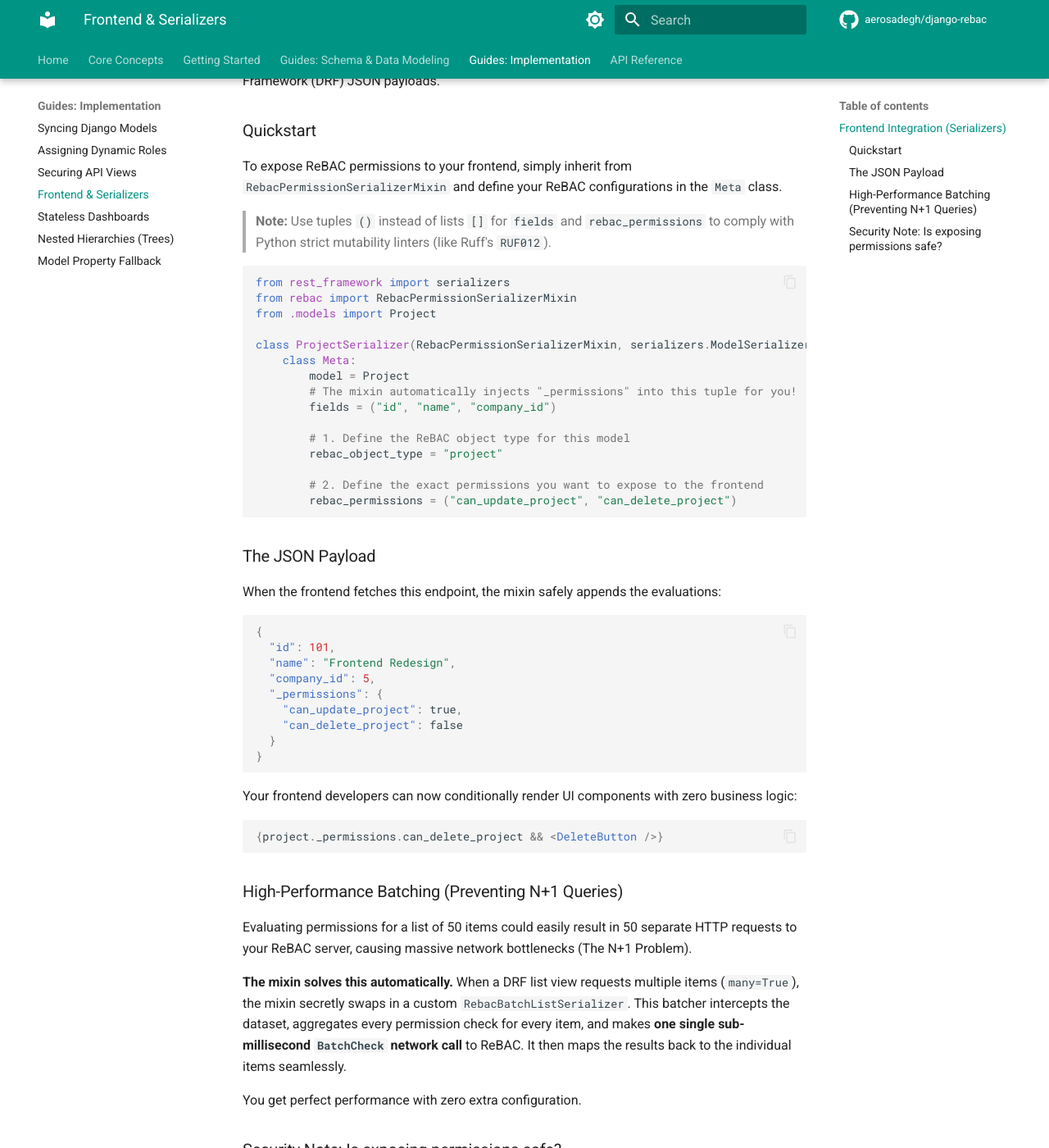
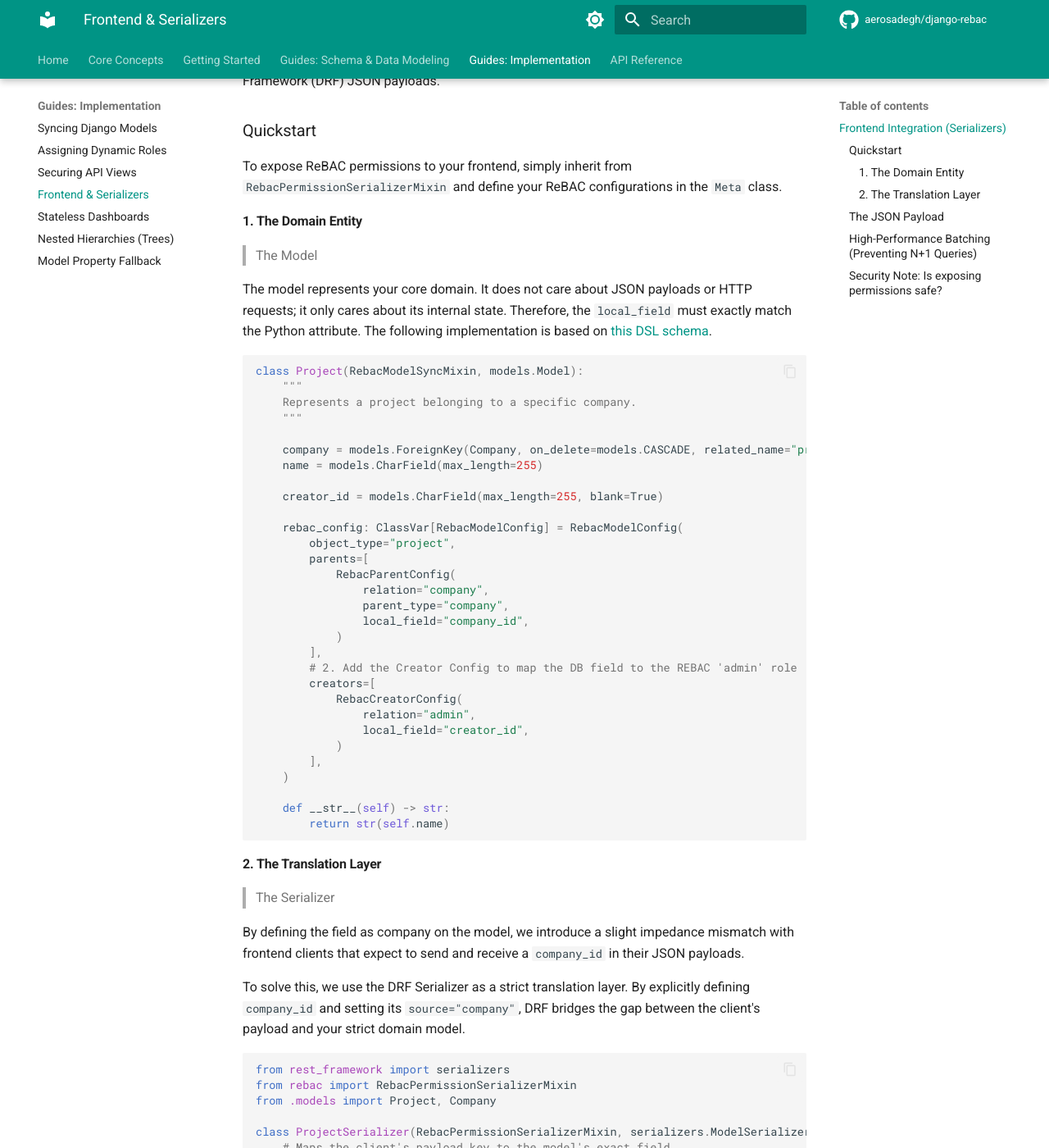
Before and after one commit to OrmusLabs/django-rebac, an MkDocs documentation site: the page built from docs/examples/frontend-integration.md, in a window 1280 px wide and 1400 px high, scrolled down 362 px. Shown: the whole window at 82% size. Built offline with MkDocs 1.6.1 and Material for MkDocs 9.7.7, drawn with Linux system fonts in a browser that asks for light colours; comment, search, counter and statistics services are not loaded; the version menu is left out; some of the changed text lies outside the part shown.

Commit message:
Dev (#8)
* Feature/start project (#1)

* feat: add project files with passed tests

* fix: some old code to new code

* fix: improve adaptor for other openfga codes

* test: add more passed tests

* style: apply pre-commit

* docs: improve docs for `django-rebac`

* ci: add github workflow

* docs: improve based on the new code

* ci: update pre-commit config

* fix: add init for migrations

* refactor: project structure files

* test: passed test due to refactor

* refactor: move a signal receiver to `signals.py`

* test: add a test for `signals.py`

* docs: improve some parts

* test: add some test for delete

* feat: add some capabilities for delete action

* fix: imports for rebac.core

* fix: `batch_check` in `OpenFGABackend`

---------

Co-authored-by: Sadegh Yazdani <m.s.yazdani86@gmail.com>

* Docs/refine (#3)

* docs: refine

* bump: version 0.1.1

---------

Co-authored-by: Sadegh Yazdani <m.s.yazdani86@gmail.com>

* Docs/refine (#5)

* docs: refine

* bump: version 0.1.1

---------

Co-authored-by: Sadegh Yazdani <m.s.yazdani86@gmail.com>

* docs: refine 2 (#7)

Co-authored-by: Sadegh Yazdani <m.s.yazdani86@gmail.com>

* bump: version 0.1.2

---------

Co-authored-by: Sadegh Yazdani <m.s.yazdani86@gmail.com>

````diff
--- a/docs/examples/frontend-integration.md
+++ b/docs/examples/frontend-integration.md
@@ -8,25 +8,86 @@ To solve this, `django-rebac` provides the `RebacPermissionSerializerMixin`. It
 
 To expose ReBAC permissions to your frontend, simply inherit from `RebacPermissionSerializerMixin` and define your ReBAC configurations in the `Meta` class.
 
-> **Note:** Use tuples `()` instead of lists `[]` for `fields` and `rebac_permissions` to comply with Python strict mutability linters (like Ruff's `RUF012`).
+#### 1. The Domain Entity
+> The Model
+
+The model represents your core domain. It does not care about JSON payloads or HTTP requests; it only cares about its internal state. Therefore, the `local_field` must exactly match the Python attribute.
+The following implementation is based on [this DSL schema](./advanced_creation.md#the-rebac-architecture).
+
+```python
+
+class Project(RebacModelSyncMixin, models.Model):
+    """
+    Represents a project belonging to a specific company.
+    """
+
+    company = models.ForeignKey(Company, on_delete=models.CASCADE, related_name="projects")
+    name = models.CharField(max_length=255)
+
+    creator_id = models.CharField(max_length=255, blank=True)
+
+    rebac_config: ClassVar[RebacModelConfig] = RebacModelConfig(
+        object_type="project",
+        parents=[
+            RebacParentConfig(
+                relation="company",
+                parent_type="company",
+                local_field="company_id",
+            )
+        ],
+        # 2. Add the Creator Config to map the DB field to the REBAC 'admin' role
+        creators=[
+            RebacCreatorConfig(
+                relation="admin",
+                local_field="creator_id",
+            )
+        ],
+    )
+
+    def __str__(self) -> str:
+        return str(self.name)
+```
+
+
+#### 2. The Translation Layer
+> The Serializer
+
+By defining the field as company on the model, we introduce a slight impedance mismatch with frontend clients that expect to send and receive a `company_id` in their JSON payloads.
+
+To solve this, we use the DRF Serializer as a strict translation layer. By explicitly defining `company_id` and setting its `source="company"`, DRF bridges the gap between the client's payload and your strict domain model.
 
 ```python
 from rest_framework import serializers
 from rebac import RebacPermissionSerializerMixin
-from .models import Project
+from .models import Project, Company
 
 class ProjectSerializer(RebacPermissionSerializerMixin, serializers.ModelSerializer):
+    # Maps the client's payload key to the model's exact field
+    company_id = serializers.PrimaryKeyRelatedField(
+        source="company",
+        queryset=Company.objects.all(),
+    )
+
     class Meta:
         model = Project
         # The mixin automatically injects "_permissions" into this tuple for you!
-        fields = ("id", "name", "company_id")
+        fields = (
+          "id",
+          "name",
+          "company_id",
+        )
 
         # 1. Define the ReBAC object type for this model
         rebac_object_type = "project"
 
         # 2. Define the exact permissions you want to expose to the frontend
-        rebac_permissions = ("can_update_project", "can_delete_project")
+        rebac_permissions = (
+          "can_update_project",
+          "can_delete_project",
+        )
 ```
+
+> **Note:** Use tuples `()` instead of lists `[]` for `fields` and `rebac_permissions` to comply with Python strict mutability linters (like Ruff's `RUF012`).
 
 ### The JSON Payload
 
--- a/pyproject.toml
+++ b/pyproject.toml
@@ -4,7 +4,7 @@ build-backend = "hatchling.build"
 
 [project]
 name = "django-rebac"
-version = "0.1.1"
+version = "0.1.2"
 description = "A declarative, strictly-typed ReBAC framework for Django."
 readme = "README.md"
 requires-python = ">=3.11"
````
Also changed, not shown: docs/examples/advanced-trees.md (+0 -2 lines), docs/examples/advanced_creation.md (+17 -0 lines), docs/examples/stateless-views.md (+1 -1 lines), docs/schema/local-db-fields.md (+9 -4 lines), 1 other file.
